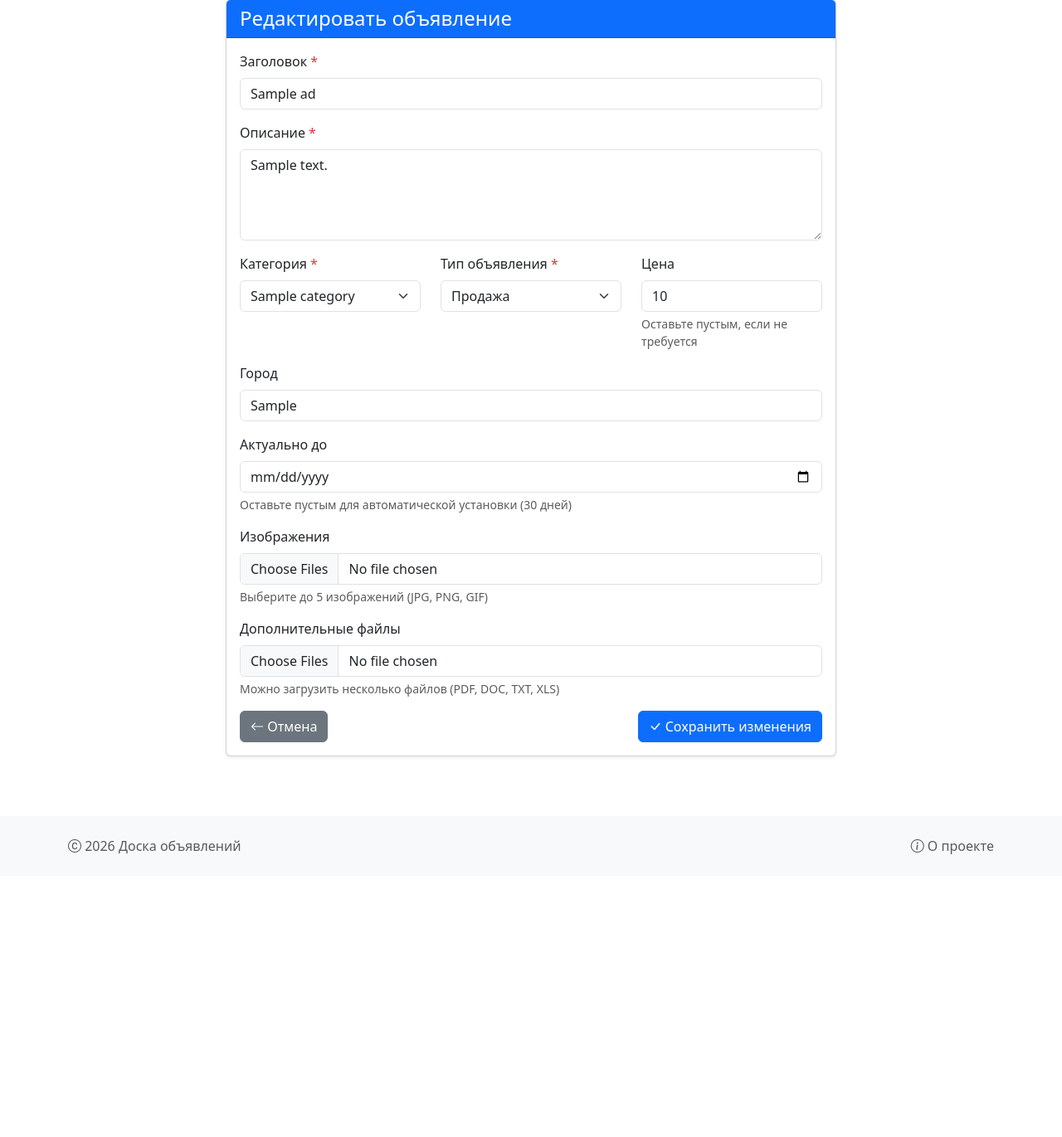
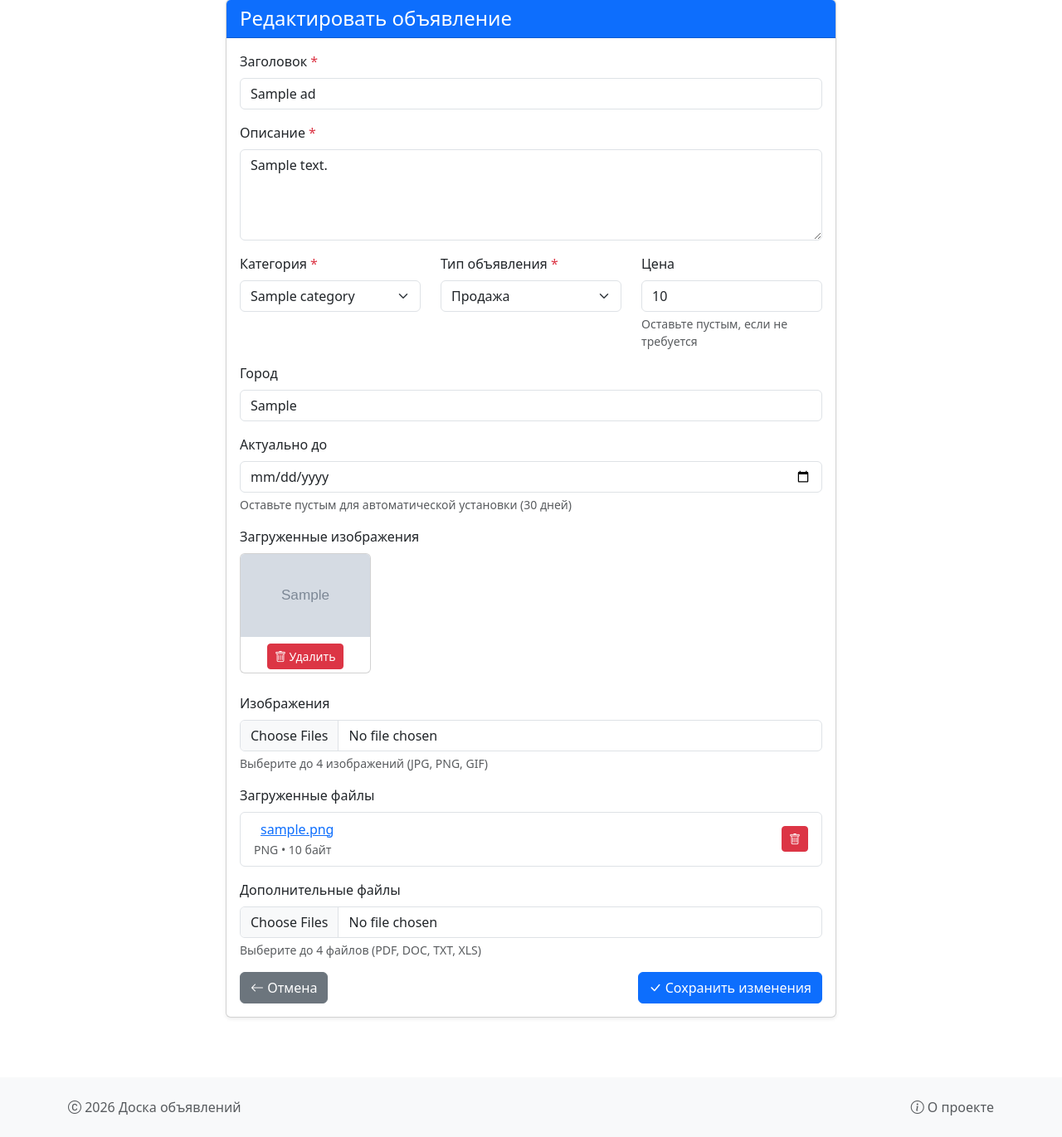
Before and after one commit to nalekseev2306/messageboard-website, a Django app: page /ad/1/edit/ in a window 1280 px wide. Shown: the part 81-1452 px from the top of the page at 83% size. Before the commit the page ends 1111 px from the top, so only its background shows below. Run offline with Django 4.2, Linux system fonts and the light colour scheme; a user stored in the database is signed in; tables that the repository leaves empty hold one stand-in row (values such as "Sample post"); grey boxes marked "Sample" are stand-in pictures; parts of the project's set-up code (start-up, migrations or seed data) failed here and were passed over.

Commit message:
изменил количестов загружаемых фалов, добавил удаление фалов из media

```diff
--- a/messageboard/board/apps.py
+++ b/messageboard/board/apps.py
@@ -4,3 +4,6 @@ from django.apps import AppConfig
 class BoardConfig(AppConfig):
     default_auto_field = 'django.db.models.BigAutoField'
     name = 'board'
+
+    def ready(self):
+        import board.signals
--- a/messageboard/board/forms.py
+++ b/messageboard/board/forms.py
@@ -51,13 +51,13 @@ class AdForm(forms.ModelForm):
     images = MultipleFileField(
         label='Изображения',
         required=False,
-        help_text='Выберите до 5 изображений (JPG, PNG, GIF)'
+        help_text='Выберите до 4 изображений (JPG, PNG, GIF)'
     )
 
     files = MultipleFileField(
         label='Дополнительные файлы',
         required=False,
-        help_text='Можно загрузить несколько файлов (PDF, DOC, TXT, XLS)'
+        help_text='Выберите до 4 файлов (PDF, DOC, TXT, XLS)'
     )
 
     class Meta:
@@ -115,10 +115,10 @@ class AdForm(forms.ModelForm):
         """Валидация количества и размера изображений"""
         images = self.cleaned_data.get('images', [])
 
-        if len(images) > 5:
-            raise ValidationError('Можно загрузить не более 5 изображений.')
+        if len(images) > 4:
+            raise ValidationError('Можно загрузить не более 4 изображений.')
 
-        max_size = 5 * 1024 * 1024  # 5 MB для изображений
+        max_size = 5 * 1024 * 1024
         for image in images:
             if image.size > max_size:
                 raise ValidationError(f'Изображение "{image.name}" превышает максимальный размер 5 МБ.')
@@ -129,10 +129,10 @@ class AdForm(forms.ModelForm):
         """Валидация файлов"""
         files = self.cleaned_data.get('files', [])
 
-        if len(files) > 5:
-            raise ValidationError('Можно загрузить не более 5 файлов.')
+        if len(files) > 4:
+            raise ValidationError('Можно загрузить не более 4 файлов.')
 
-        max_size = 10 * 1024 * 1024  # 10 MB
+        max_size = 10 * 1024 * 1024
         for file in files:
             if file.size > max_size:
                 raise ValidationError(f'Файл "{file.name}" превышает максимальный размер 10 МБ.')
--- a/messageboard/board/models.py
+++ b/messageboard/board/models.py
@@ -201,8 +201,6 @@ class AdFile(models.Model):
 
     def get_filename(self):
         """Возвращает имя файла"""
-        if self.title:
-            return self.title
         return self.file.name.split('/')[-1]
 
     def save(self, *args, **kwargs):
--- a/messageboard/board/urls.py
+++ b/messageboard/board/urls.py
@@ -19,4 +19,8 @@ urlpatterns = [
 
     # Поиск
     path('search/', views.SearchAdsListView.as_view(), name='search'),
+
+    # Удаление
+    path('image/<int:pk>/delete/', views.DeleteImageView.as_view(), name='delete_image'),
+    path('file/<int:pk>/delete/', views.DeleteFileView.as_view(), name='delete_file'),
 ]
--- a/messageboard/board/views.py
+++ b/messageboard/board/views.py
@@ -1,3 +1,4 @@
+import os
 from django.views.generic import ListView, DetailView, CreateView, UpdateView, DeleteView, TemplateView
 from django.contrib.auth.mixins import LoginRequiredMixin, UserPassesTestMixin
 from django.shortcuts import get_object_or_404, redirect
@@ -5,6 +6,9 @@ from django.urls import reverse_lazy, reverse
 from django.contrib import messages
 from django.db.models import Q, Count
 from django.utils import timezone
+from django.http import JsonResponse
+from django.views import View
+from django.core.files.storage import default_storage
 
 from .models import Ad, Category, AdImage, AdFile
 from .forms import AdForm
@@ -139,21 +143,40 @@ class AdUpdateView(LoginRequiredMixin, UserPassesTestMixin, UpdateView):
     def form_valid(self, form):
         ad = form.save()
 
-        images = self.request.FILES.getlist('images')
-        for idx, img in enumerate(images):
+        existing_images_count = ad.images.count()
+        existing_files_count = ad.files.count()
+        new_images = self.request.FILES.getlist('images')
+        new_files = self.request.FILES.getlist('files')
+
+        total_images = existing_images_count + len(new_images)
+        if total_images > 4:
+            messages.error(
+                self.request,
+                'Превышено максимальное количество изображений. Вы можете загрузить не более 4.'
+            )
+            return redirect('board:ad_update', pk=ad.pk)
+
+        total_files = existing_files_count + len(new_files)
+        if total_files > 4:
+            messages.error(
+                self.request,
+                'Превышено максимальное количество файлов. Вы можете загрузить не более 4.'
+            )
+            return redirect('board:ad_update', pk=ad.pk)
+
+        for idx, img in enumerate(new_images):
             AdImage.objects.create(
                 ad=ad,
                 image=img,
                 is_main=False,
-                order=ad.images.count() + idx
+                order=existing_images_count + idx
             )
 
-        files = self.request.FILES.getlist('files')
-        for idx, file in enumerate(files):
+        for idx, file in enumerate(new_files):
             AdFile.objects.create(
                 ad=ad,
                 file=file,
-                order=ad.files.count() + idx
+                order=existing_files_count + idx
             )
 
         messages.success(self.request, 'Объявление успешно обновлено!')
@@ -168,13 +191,13 @@ class AdUpdateView(LoginRequiredMixin, UserPassesTestMixin, UpdateView):
 
 
 class AdDeleteView(LoginRequiredMixin, UserPassesTestMixin, DeleteView):
-    """Удаление объявления (только для автора)"""
+    """Удаление объявления"""
     model = Ad
     template_name = 'board/ad_confirm_delete.html'
     success_url = reverse_lazy('board:ad_list')
 
     def test_func(self):
-        """Проверка: только автор или админ может удалить"""
+        """Только автор или админ может удалить"""
         ad = self.get_object()
         return self.request.user.is_staff or ad.author == self.request.user
 
@@ -257,6 +280,49 @@ class SearchAdsListView(ListView):
         return context
 
 
+class DeleteImageView(LoginRequiredMixin, View):
+    """Удаление изображения из БД и из media"""
+    def post(self, request, pk):
+        try:
+            image = get_object_or_404(AdImage, pk=pk)
+            ad = image.ad
+
+            if request.user != ad.author and not request.user.is_staff:
+                return JsonResponse({'success': False, 'error': 'У вас нет прав на удаление'}, status=403)
+
+            file_path = image.image.name
+            if default_storage.exists(file_path):
+                default_storage.delete(file_path)
+
+            image.delete()
+
+            return JsonResponse({'success': True, 'message': 'Изображение удалено'})
+
+        except Exception as e:
+            return JsonResponse({'success': False, 'error': str(e)}, status=500)
+
+
+class DeleteFileView(LoginRequiredMixin, View):
+    """Удаление файла из БД и из media"""
+    def post(self, request, pk):
+        try:
+            file_obj = get_object_or_404(AdFile, pk=pk)
+            ad = file_obj.ad
+
+            if request.user != ad.author and not request.user.is_staff:
+                return JsonResponse({'success': False, 'error': 'У вас нет прав на удаление'}, status=403)
+
+            file_path = file_obj.file.name
+            if default_storage.exists(file_path):
+                default_storage.delete(file_path)
+
+            file_obj.delete()
+            return JsonResponse({'success': True, 'message': 'Файл удален'})
+
+        except Exception as e:
+            return JsonResponse({'success': False, 'error': str(e)}, status=500)
+
+
 class AboutView(TemplateView):
     """Страница о проекте"""
     template_name = 'board/about.html'
--- a/messageboard/templates/board/ad_form.html
+++ b/messageboard/templates/board/ad_form.html
@@ -110,6 +110,30 @@
                             {% endif %}
                         </div>
 
+                        <!-- Загруженные изображения -->
+                        {% if existing_images %}
+                            <div class="mb-3">
+                                <label class="form-label">Загруженные изображения</label>
+                                <div class="row">
+                                    {% for img in existing_images %}
+                                        <div class="col-md-3 mb-2 position-relative">
+                                            <div class="card">
+                                                <img src="{{ img.image.url }}" class="card-img-top" style="height: 100px; object-fit: cover;">
+                                                <div class="card-body p-1 text-center">
+                                                    <button type="button"
+                                                            class="btn btn-sm btn-danger mt-1 delete-image"
+                                                            data-url="{% url 'board:delete_image' img.pk %}"
+                                                            data-image-id="{{ img.pk }}">
+                                                        <i class="bi bi-trash"></i> Удалить
+                                                    </button>
+                                                </div>
+                                            </div>
+                                        </div>
+                                    {% endfor %}
+                                </div>
+                            </div>
+                        {% endif %}
+
                         <!-- Изображения -->
                         <div class="mb-3">
                             <label for="{{ form.images.id_for_label }}" class="form-label">
@@ -127,6 +151,38 @@
                                 </div>
                             {% endif %}
                         </div>
+
+                        <!-- Загруженные файлы -->
+                        {% if existing_files %}
+                            <div class="mb-3">
+                                <label class="form-label">Загруженные файлы</label>
+                                <div class="list-group">
+                                    {% for file in existing_files %}
+                                        <div class="list-group-item d-flex justify-content-between align-items-center">
+                                            <div>
+                                                <i class="bi bi-file-earmark-{{ file.file_extension }} me-2"></i>
+                                                <a href="{{ file.file.url }}" target="_blank">{{ file.get_filename }}</a>
+                                                <br>
+                                                <small class="text-muted">
+                                                    {{ file.file_extension|upper }} •
+                                                    {% if file.file_size < 1024 %}
+                                                        {{ file.file_size }} байт
+                                                    {% else %}
+                                                        {{ file.file_size|filesizeformat }}
+                                                    {% endif %}
+                                                </small>
+                                            </div>
+                                            <button type="button"
+                                                    class="btn btn-sm btn-danger delete-file"
+                                                    data-url="{% url 'board:delete_file' file.pk %}"
+                                                    data-file-id="{{ file.pk }}">
+                                                <i class="bi bi-trash"></i>
+                                            </button>
+                                        </div>
+                                    {% endfor %}
+                                </div>
+                            </div>
+                        {% endif %}
 
                         <!-- Файлы -->
                         <div class="mb-3">
@@ -161,3 +217,55 @@
     </div>
 </div>
 {% endblock %}
+
+{% block extra_js %}
+<script>
+// Удаление изображения через AJAX
+document.querySelectorAll('.delete-image').forEach(button => {
+    button.addEventListener('click', function(e) {
+        e.preventDefault();
+        if (confirm('Вы уверены, что хотите удалить это изображение?')) {
+            const url = this.dataset.url;
+            fetch(url, {
+                method: 'POST',
+                headers: {
+                    'X-CSRFToken': document.querySelector('[name=csrfmiddlewaretoken]').value
+                }
+            })
+            .then(response => response.json())
+            .then(data => {
+                if (data.success) {
+                    location.reload();
+                } else {
+                    alert('Ошибка при удалении');
+                }
+            });
+        }
+    });
+});
+
+// Удаление файла через AJAX
+document.querySelectorAll('.delete-file').forEach(button => {
+    button.addEventListener('click', function(e) {
+        e.preventDefault();
+        if (confirm('Вы уверены, что хотите удалить этот файл?')) {
+            const url = this.dataset.url;
+            fetch(url, {
+                method: 'POST',
+                headers: {
+                    'X-CSRFToken': document.querySelector('[name=csrfmiddlewaretoken]').value
+                }
+            })
+            .then(response => response.json())
+            .then(data => {
+                if (data.success) {
+                    location.reload();
+                } else {
+                    alert('Ошибка при удалении');
+                }
+            });
+        }
+    });
+});
+</script>
+{% endblock %}
```
Also changed, not shown: messageboard/board/signals.py (added, +18 -0 lines).
